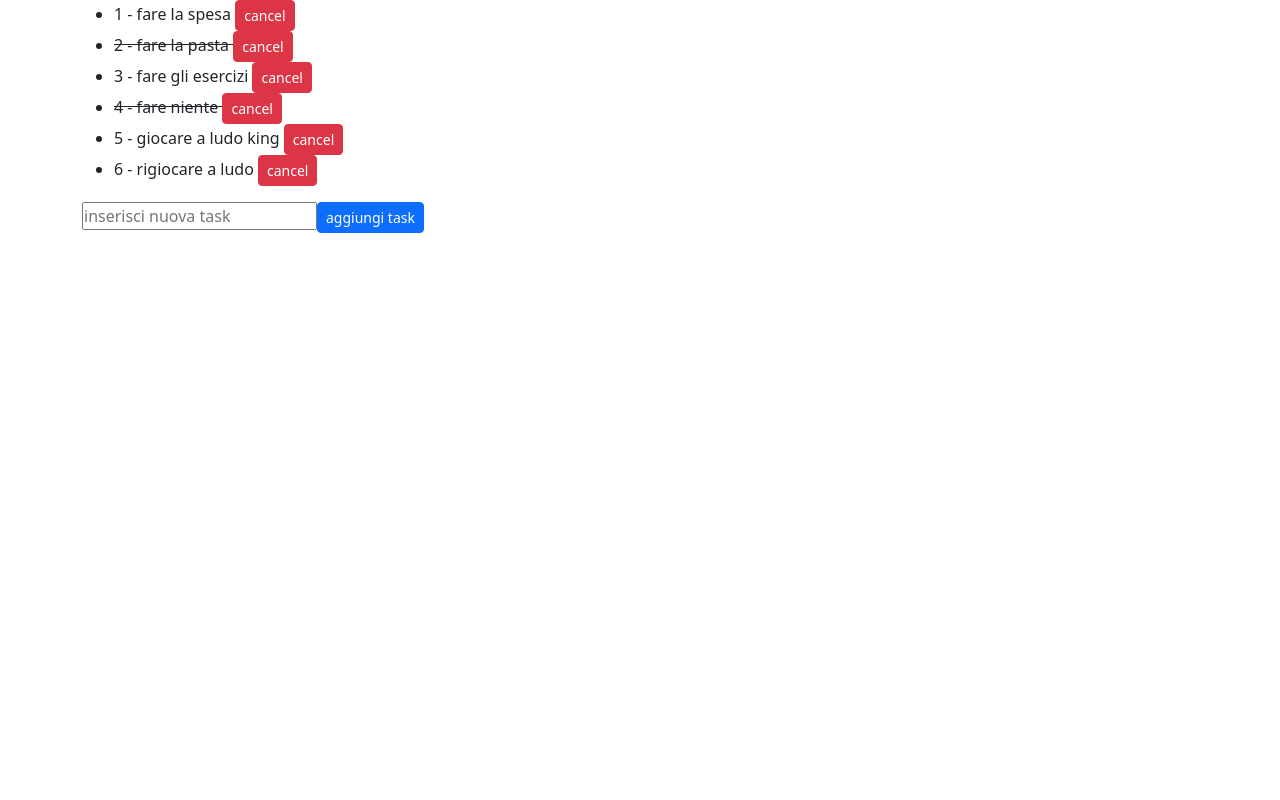
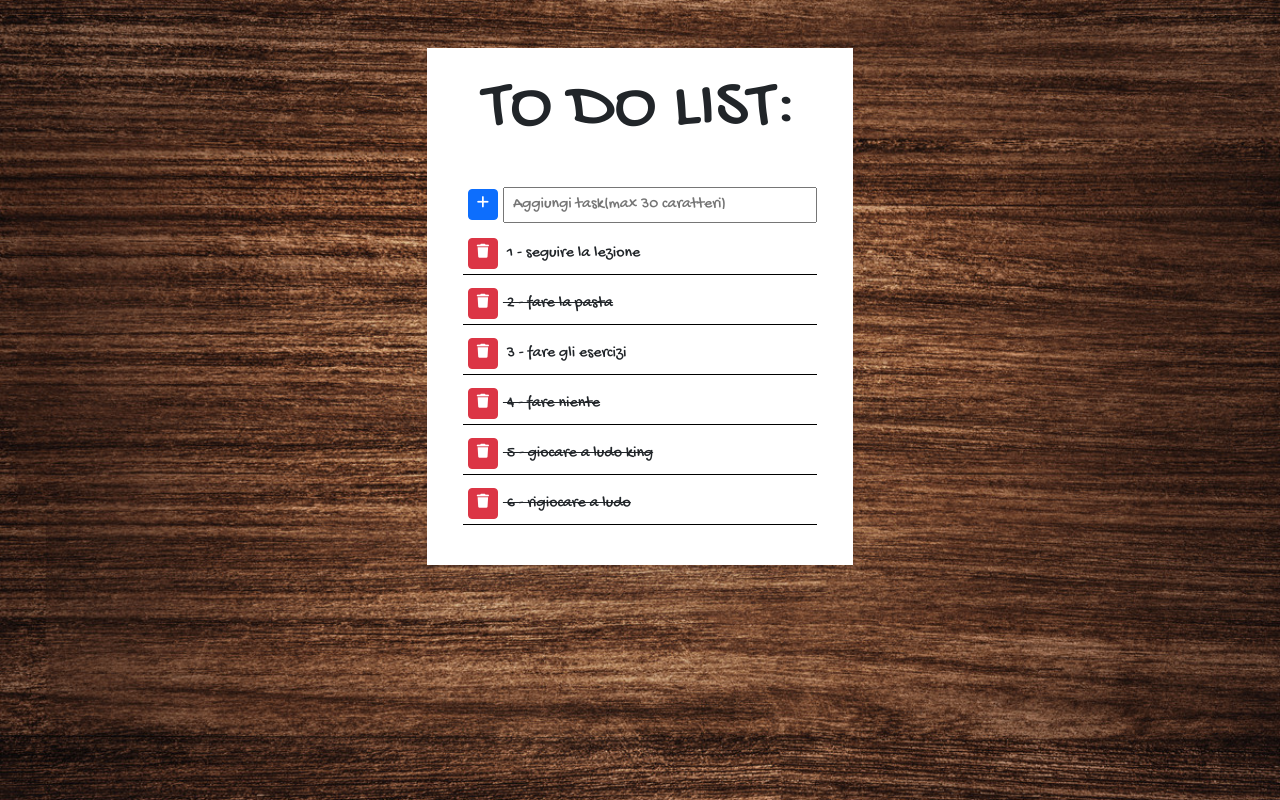
Before and after one commit to sophiamziou/vue-todolist, a plain HTML site: page index.html in a window 1280 px wide. Drawn offline with nearby package versions, Linux system fonts and the light colour scheme.

Commit message:
exercise style improved

```diff
--- a/css/style.css
+++ b/css/style.css
@@ -2,12 +2,44 @@
     padding: 0;
     margin: 0;
     box-sizing: border-box;
+    font-family: 'Gochi Hand', cursive;
 }
 
-.sbarrato{
+body{
+    background-image: url(../img/woodbackground.jpeg);
+    background-repeat: no-repeat;
+    background-size: cover;
+}
+
+.paper{
+    max-height: 600px;
+    overflow: scroll;
+}
+
+.done-task{
     text-decoration: line-through;
 }
 
 li{
     cursor: pointer;
+    border-bottom: 1px solid black;
 }
+
+ul{
+    list-style-type: none;
+}
+
+button{
+    margin: 5px;
+}
+
+.add{
+    display: flex;
+    align-items: center;
+}
+
+h1{
+    margin-top: 20px;
+    text-align: center;
+    font-size: 70px;
+}
--- a/index.html
+++ b/index.html
@@ -4,23 +4,35 @@
     <meta charset="UTF-8">
     <meta http-equiv="X-UA-Compatible" content="IE=edge">
     <meta name="viewport" content="width=device-width, initial-scale=1.0">
+    <!-- link bootstrap -->
     <link href="https://cdn.jsdelivr.net/npm/bootstrap@5.2.3/dist/css/bootstrap.min.css" rel="stylesheet" integrity="sha384-rbsA2VBKQhggwzxH7pPCaAqO46MgnOM80zW1RWuH61DGLwZJEdK2Kadq2F9CUG65" crossorigin="anonymous">
+    <!-- link fontawesome -->
+    <link rel="stylesheet" href="https://cdnjs.cloudflare.com/ajax/libs/font-awesome/6.2.1/css/all.min.css" integrity="sha512-MV7K8+y+gLIBoVD59lQIYicR65iaqukzvf/nwasF0nqhPay5w/9lJmVM2hMDcnK1OnMGCdVK+iQrJ7lzPJQd1w==" crossorigin="anonymous" referrerpolicy="no-referrer" />
+    <!-- link font -->
+    <link rel="preconnect" href="https://fonts.googleapis.com"><link rel="preconnect" href="https://fonts.gstatic.com" crossorigin>
+    <link href="https://fonts.googleapis.com/css2?family=Gochi+Hand&display=swap" rel="stylesheet">
+    <!-- link CSS -->
+    <link rel="stylesheet" href="./css/style.css">
     <title>Document</title>
-    <link rel="stylesheet" href="./css/style.css">
 </head>
 <body>
     <div id="app">
-        <div class="container">
-            <div class="row">
-                <div class="col">
-                    <ul class="unstyled-list">
-                        <li v-for="(object, index) in todolist" v-bind:class="(object.done === true) ? 'sbarrato' : ''" @click="checkTask(index)">
-                            {{index + 1}} - {{object.text}}
-                            <button class="btn btn-sm btn-danger" @click="deleteTask(index)">cancel</button>
-                        </li>
-                    </ul>
-                    <input type="text" placeholder="inserisci nuova task" v-model="newTask" @keyup.enter="addTask">
-                    <button class=" btn btn-primary btn-sm" @click="addTask" >aggiungi task</button>
+        <div class="container-fluid">
+            <div class="row justify-content-center">
+                <div class="col-4 my-5 bg-white paper">
+                    <h1>TO DO LIST:</h1>
+                    <div class="content p-4">
+                        <div class="add">
+                            <button class="btn btn-primary btn-sm" @click="addTask"><i class="fa-solid fa-plus"></i></button>
+                            <input class="w-100 px-2 py-1" type="text" placeholder="Aggiungi task(max 30 caratteri)" v-model="newTask" @keyup.enter="addTask" maxlength="30">
+                        </div>
+                        <ul class="p-0">
+                            <li class="my-2" v-for="(object, index) in todolist" v-bind:class="(object.done === true) ? 'done-task' : ''" @click="checkTask(index)">
+                                <button class="btn btn-sm btn-danger" @click="deleteTask(index)"><i class="fa-solid fa-trash"></i></button>
+                                {{index + 1}} - {{object.text}}
+                            </li>
+                        </ul>
+                    </div>
                 </div>
             </div>
         </div>
--- a/js/script.js
+++ b/js/script.js
@@ -9,7 +9,7 @@ createApp({
             todolist:
             [
                 {
-                    text: "fare la spesa",
+                    text: "seguire la lezione",
                     done: false,
                 },
                 {
@@ -26,11 +26,11 @@ createApp({
                 },
                 {
                     text: "giocare a ludo king",
-                    done: false,
+                    done: true,
                 },
                 {
                     text: "rigiocare a ludo",
-                    done: false,
+                    done: true,
                 }
             ]
         }
```
Also changed, not shown: img/woodbackground.jpeg (added), 2 other files.
